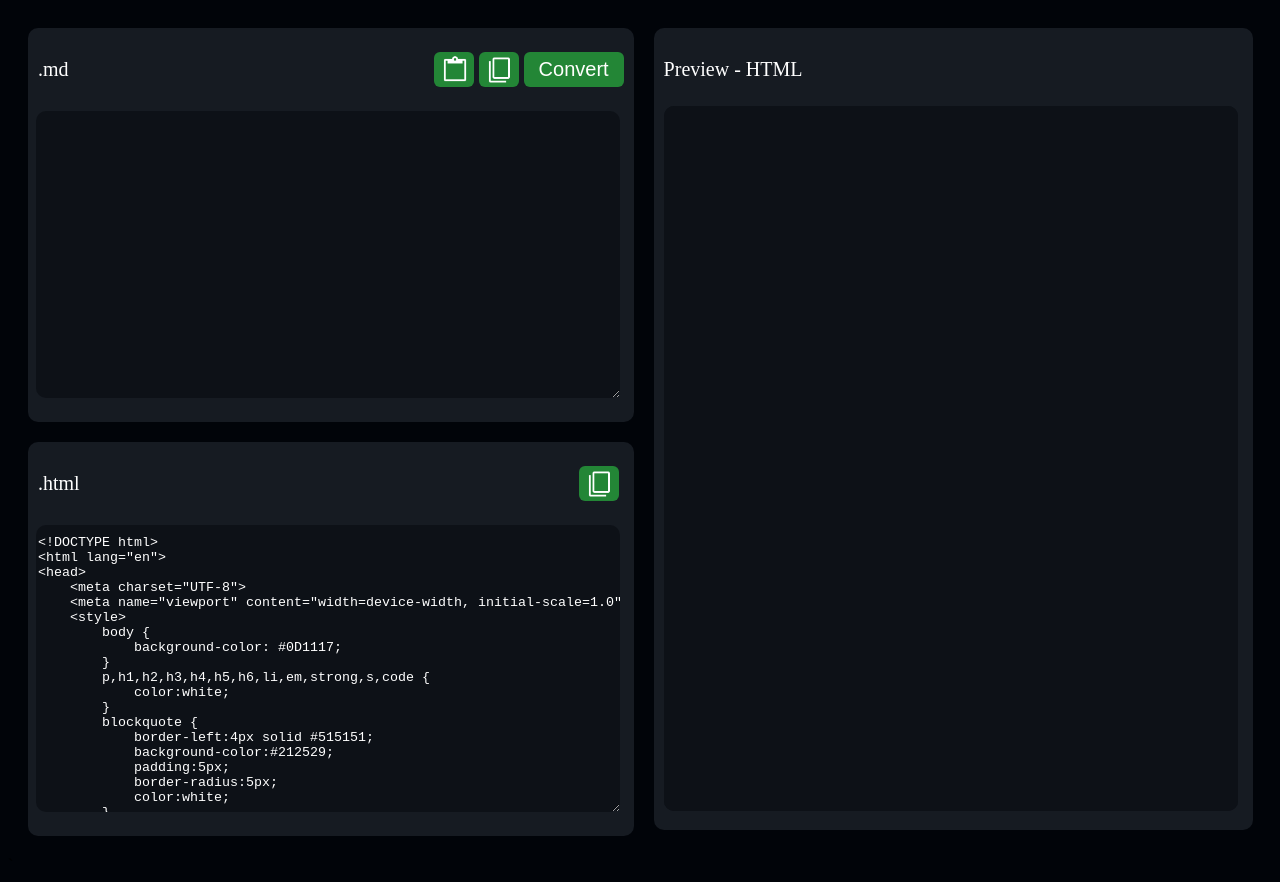
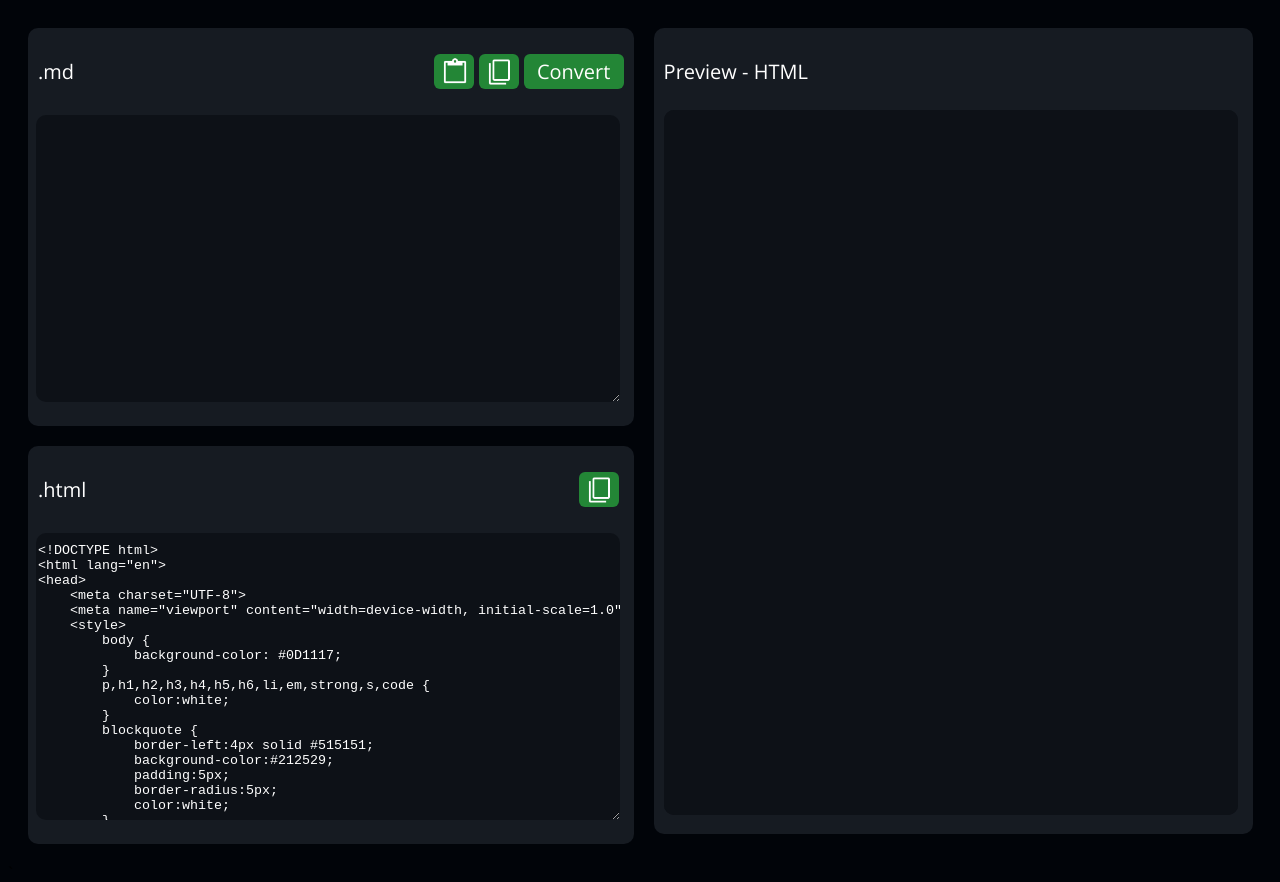
Before and after one commit to he1senbrg/MarkdownPreviewer, a website: page index.html in a window 1280 px wide. Drawn offline with nearby package versions, Linux system fonts and the light colour scheme.

Commit message:
Changed font to Open Sans

```diff
--- a/style.css
+++ b/style.css
@@ -1,3 +1,4 @@
+@import url('https://fonts.googleapis.com/css2?family=Open+Sans:ital,wght@0,300..800;1,300..800&display=swap');
 body {
     background-color: #010409;
     padding-right: 1%;
@@ -7,6 +8,8 @@
     color: white;
     font-size: 20px;
     text-align: center;
+    font-family: "Open Sans", sans-serif;
+    font-style: normal;
 }
 
 #rootBox {
@@ -107,6 +110,8 @@
     width: 100px;
     height: 35px;
     border: none;
+    font-family: "Open Sans", sans-serif;
+    font-style: normal;
     background-color: #238636;
     color: #FFFFFD;
     border-radius: 6px;
```
